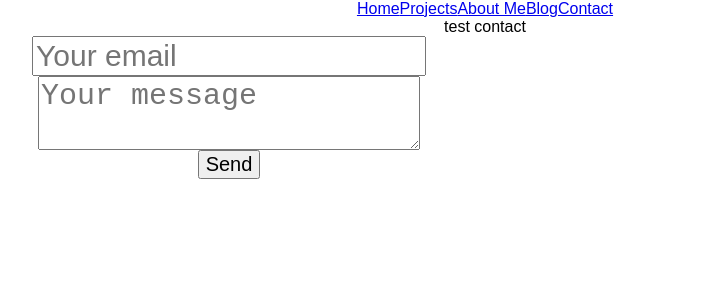
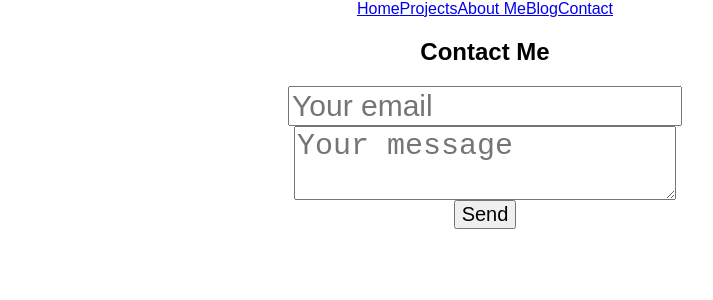
Before and after one commit to davidbecker6081/Portfolio, a React (Create React App) app: page /contact in a window 1280 px wide. Shown: the top 300 px of the page, without its empty margins (155-868 px from the left). Built offline with nearby package versions, Linux system fonts and the light colour scheme.

Commit message:
finish skeleton

```diff
--- a/src/Contact/Contact.css
+++ b/src/Contact/Contact.css
@@ -1,3 +1,10 @@
+.contact-form-container {
+  display: flex;
+  align-items: center;
+  flex-direction: column;
+  justify-content: center;
+}
+
 form {
   display: flex;
   align-items: center;
--- a/src/Contact/Contact.js
+++ b/src/Contact/Contact.js
@@ -1,18 +1,17 @@
 import React from 'react';
 import './Contact.css';
-// import { Link } from 'react-router-dom';
 
 const Contact = () => {
 	return (
 		<section className="contact-form-container">
-      test contact
+			<h2>Contact Me</h2>
 			<form method="POST" action="http://formspree.io/david@beckersite.com">
 				<input type="email" name="email" placeholder="Your email" />
 				<textarea name="message" placeholder="Your message" />
 				<button type="submit">Send</button>
 			</form>
 		</section>
-  )
+	);
 };
 
 export default Contact;
--- a/src/Projects/ProjectLink/ProjectLink.css
+++ b/src/Projects/ProjectLink/ProjectLink.css
@@ -1,4 +1,5 @@
 .project-container {
+  margin-bottom: 30px;
+  width: 20%;
   border: 2px solid #000;
-  width: 20%;
 }
--- a/src/Projects/ProjectLink/ProjectLink.js
+++ b/src/Projects/ProjectLink/ProjectLink.js
@@ -12,11 +12,19 @@ const ProjectLink = ({
 	imageUrl,
 	technologies,
 	dateCompleted,
-	openNewPage
+	openNewPage,
 }) => {
+	const tech = technologies.map((tech, i) => <li key={i}>{tech}</li>);
 	return (
-	<article className="project-container" onClick={() => {openNewPage(gitHub)}}>
+		<article
+			className="project-container"
+			onClick={() => {
+				openNewPage(gitHub);
+			}}
+		>
 			<h3>{name}</h3>
+			<p>{imageUrl}</p>
+			<ul>{tech}</ul>
 			<p>{dateCompleted}</p>
 		</article>
 	);
--- a/src/Projects/Projects.css
+++ b/src/Projects/Projects.css
@@ -0,0 +1 @@
+/*USE GRID!*/
```
Lines whose indentation alone changed are shown as unchanged.
